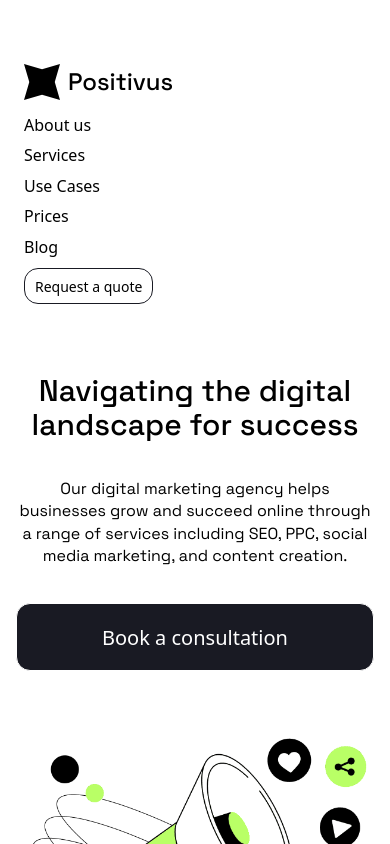
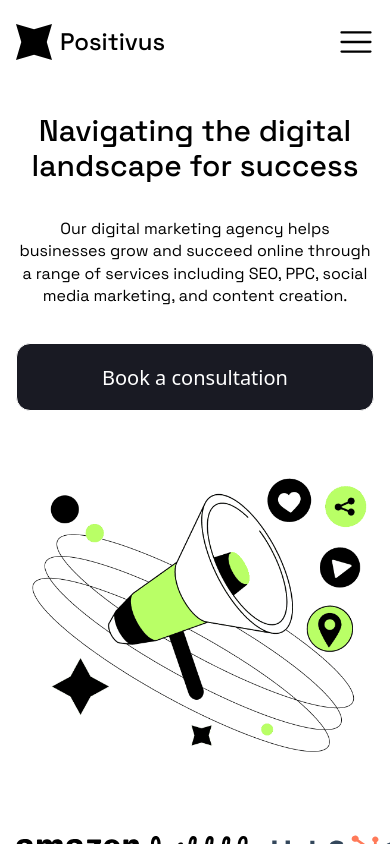
Before and after one commit to xboikom1/Positivus, a React (Vite) app: page / in a window 390 px wide. Shown: the top 844 px of the page. Built offline with nearby package versions, Linux system fonts and the light colour scheme.

Commit message:
mobile menu

```diff
--- a/src/components/Hero/Hero.module.css
+++ b/src/components/Hero/Hero.module.css
@@ -5,3 +5,16 @@
     gap: 70px;
     padding-top: 60px;
 }
+
+@media only screen and (max-width:1024px) {
+    .hero {
+        padding-top: 30px;
+        gap: 50px;
+    }
+}
+
+@media only screen and (max-width:768px) {
+    .hero {
+        padding-top: 20px;
+    }
+}
--- a/src/components/Navigation/Navigation.jsx
+++ b/src/components/Navigation/Navigation.jsx
@@ -1,7 +1,11 @@
-import { useState } from 'react';
+import { useState, useEffect } from 'react';
 import css from './Navigation.module.css';
+import { RxHamburgerMenu } from 'react-icons/rx';
+import { IoClose } from 'react-icons/io5';
 
 const Navigation = () => {
+  const [isMenuOpen, setIsMenuOpen] = useState(false);
+
   const handleNavLinkClick = e => {
     const href = e.currentTarget.getAttribute('href');
     if (href && href.startsWith('#')) {
@@ -13,6 +17,7 @@ const Navigation = () => {
       }
     }
   };
+
   const handleRequestClick = e => {
     e.preventDefault();
     const elementID = 'contacts';
@@ -21,7 +26,6 @@ const Navigation = () => {
       target.scrollIntoView({ behavior: 'smooth', block: 'start' });
     }
   };
-  const [isMenuOpen, setIsMenuOpen] = useState(false);
 
   const handleBurgerClick = () => {
     setIsMenuOpen(prev => !prev);
@@ -36,6 +40,16 @@ const Navigation = () => {
     handleRequestClick(e);
     setIsMenuOpen(false);
   };
+
+  useEffect(() => {
+    const handleResize = () => {
+      if (window.innerWidth > 768 && isMenuOpen) {
+        setIsMenuOpen(false);
+      }
+    };
+    window.addEventListener('resize', handleResize);
+    return () => window.removeEventListener('resize', handleResize);
+  }, [isMenuOpen]);
 
   return (
     <nav className={css.navContainer}>
@@ -95,6 +109,84 @@ const Navigation = () => {
           Request a quote
         </button>
       </ul>
+      <button
+        className={css.mobileMenuOpenBtn}
+        type="button"
+        aria-label={isMenuOpen ? 'Close menu' : 'Open menu'}
+        aria-expanded={isMenuOpen}
+        onClick={handleBurgerClick}
+      >
+        <RxHamburgerMenu className={css.mobileMenuIcon} />
+      </button>
+
+      {isMenuOpen && (
+        <div className={css.mobileMenu}>
+          <button
+            className={css.mobileMenuCloseBtn}
+            type="button"
+            aria-label="Close menu"
+            onClick={() => setIsMenuOpen(false)}
+          >
+            <IoClose className={css.mobileMenuIcon} />
+          </button>
+          <ul className={css.mobileNavList}>
+            <li>
+              <a
+                href="#working-process"
+                className={css.navLink}
+                onClick={handleNavLinkMobileClick}
+              >
+                About us
+              </a>
+            </li>
+            <li>
+              <a
+                href="#services"
+                className={css.navLink}
+                onClick={handleNavLinkMobileClick}
+              >
+                Services
+              </a>
+            </li>
+            <li>
+              <a
+                href="#case"
+                className={css.navLink}
+                onClick={handleNavLinkMobileClick}
+              >
+                Use Cases
+              </a>
+            </li>
+            <li>
+              <a
+                href="#contacts"
+                className={css.navLink}
+                onClick={handleNavLinkMobileClick}
+              >
+                Prices
+              </a>
+            </li>
+            <li>
+              <a
+                href="#testimonials"
+                className={css.navLink}
+                onClick={handleNavLinkMobileClick}
+              >
+                Blog
+              </a>
+            </li>
+            <li>
+              <button
+                type="button"
+                className={css.requestBtn}
+                onClick={handleRequestMobileClick}
+              >
+                Request a quote
+              </button>
+            </li>
+          </ul>
+        </div>
+      )}
     </nav>
   );
 };
--- a/src/components/Navigation/Navigation.module.css
+++ b/src/components/Navigation/Navigation.module.css
@@ -36,6 +36,9 @@
 
 .requestBtn {
     border: 1px solid var(--dark);
+    display: flex;
+    align-items: center;
+    justify-content: center;
     font-size: 20px;
     line-height: 140%;
     text-align: center;
@@ -51,6 +54,61 @@
 .requestBtn:focus {
     color: var(--green);
     background-color: var(--dark);
+}
+
+.mobileNavList {
+    display: flex;
+    flex-direction: column;
+    gap: 32px;
+    align-items: center;
+    padding: 0;
+    margin: 0;
+}
+
+.mobileMenuOpenBtn {
+    display: none;
+    justify-content: space-between;
+    padding: 0;
+    background: transparent;
+    border: none;
+}
+
+.mobileMenuCloseBtn {
+    position: absolute;
+    top: 20px;
+    right: 16px;
+    justify-content: space-between;
+    padding: 0;
+    background: transparent;
+    border: none;
+}
+
+.mobileMenu {
+    position: fixed;
+    top: 0;
+    left: 0;
+    width: 100vw;
+    height: 100vh;
+    background: #fff;
+    z-index: 99999;
+    display: flex;
+    flex-direction: column;
+    justify-content: center;
+    align-items: center;
+    animation: fadeInMenu 0.2s;
+    overflow: hidden;
+}
+
+@keyframes fadeInMenu {
+    from {
+        opacity: 0;
+        transform: translateY(-20px);
+    }
+
+    to {
+        opacity: 1;
+        transform: translateY(0);
+    }
 }
 
 @media only screen and (max-width:1024px) {
@@ -71,17 +129,13 @@
 
 @media only screen and (max-width:768px) {
     .navContainer {
-        flex-direction: column;
-        align-items: flex-start;
+        align-items: center;
         gap: 12px;
-        padding: 0 8px;
+        justify-content: space-between;
     }
 
     .navList {
-        flex-direction: column;
-        gap: 12px;
-        width: 100%;
-        align-items: flex-start;
+        display: none;
     }
 
     .logo {
@@ -90,9 +144,18 @@
     }
 
     .requestBtn {
-        font-size: 14px;
-        padding: 8px 10px;
-        min-width: 90px;
+        border-radius: 14px;
+        padding: 8px 12px;
+        min-width: 150px;
+        height: 40px;
+    }
+
+    .mobileMenuOpenBtn {
+        display: flex;
+    }
+
+    .mobileMenuIcon {
+        width: 36px;
         height: 36px;
     }
 }
--- a/src/index.css
+++ b/src/index.css
@@ -143,11 +143,6 @@ body {
     font-size: 18px;
   }
 
-  button {
-    padding: 12px 20px;
-    font-size: 16px;
-  }
-
   ul {
     gap: 2px;
   }
```
